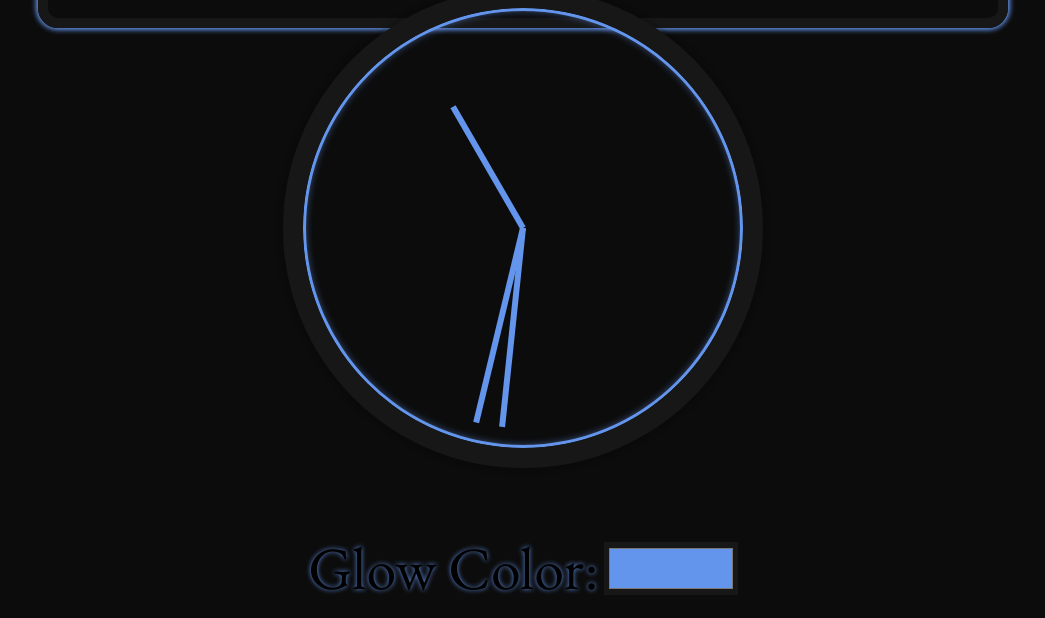
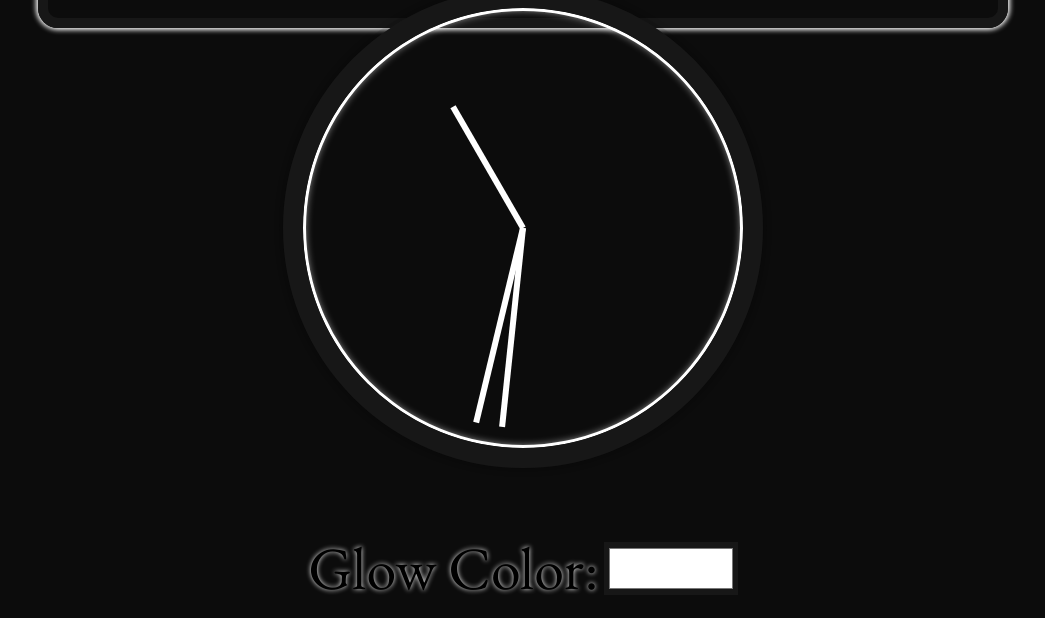
Before and after one commit to anth-dev/motivational-clock, a plain HTML site: page index.html in a window 1280 px wide. Shown: the part 192-810 px from the top of the page, without its empty margins (117-1162 px from the left). Drawn offline with nearby package versions, Linux system fonts and the light colour scheme; a web font is replaced by a local one.

Commit message:
change default glow color to white

```diff
--- a/index.html
+++ b/index.html
@@ -23,7 +23,7 @@
 
     <div class="controls">
       <label for="glow">Glow Color:</label>
-      <input id="glow" type="color" name="glow" value="#6495ed">
+      <input id="glow" type="color" name="glow" value="#ffffff">
     </div>
 
   <script src="clock.js" defer></script>
--- a/style.css
+++ b/style.css
@@ -50,7 +50,7 @@ table {
 /* End of CSS reset */
 
 :root {
-    --glow: #6495ed;
+    --glow: #ffffff;
 }
 
 html {
```
